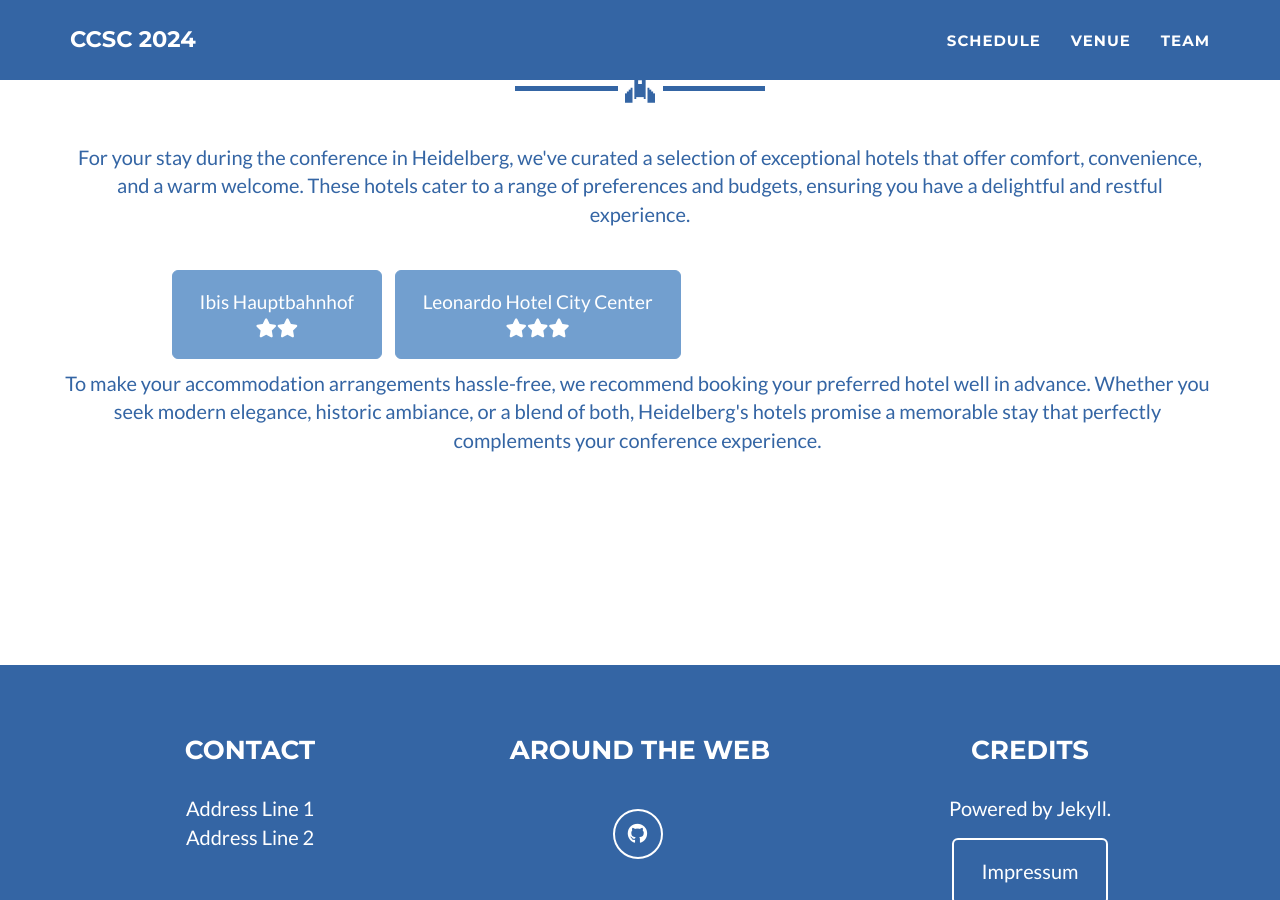
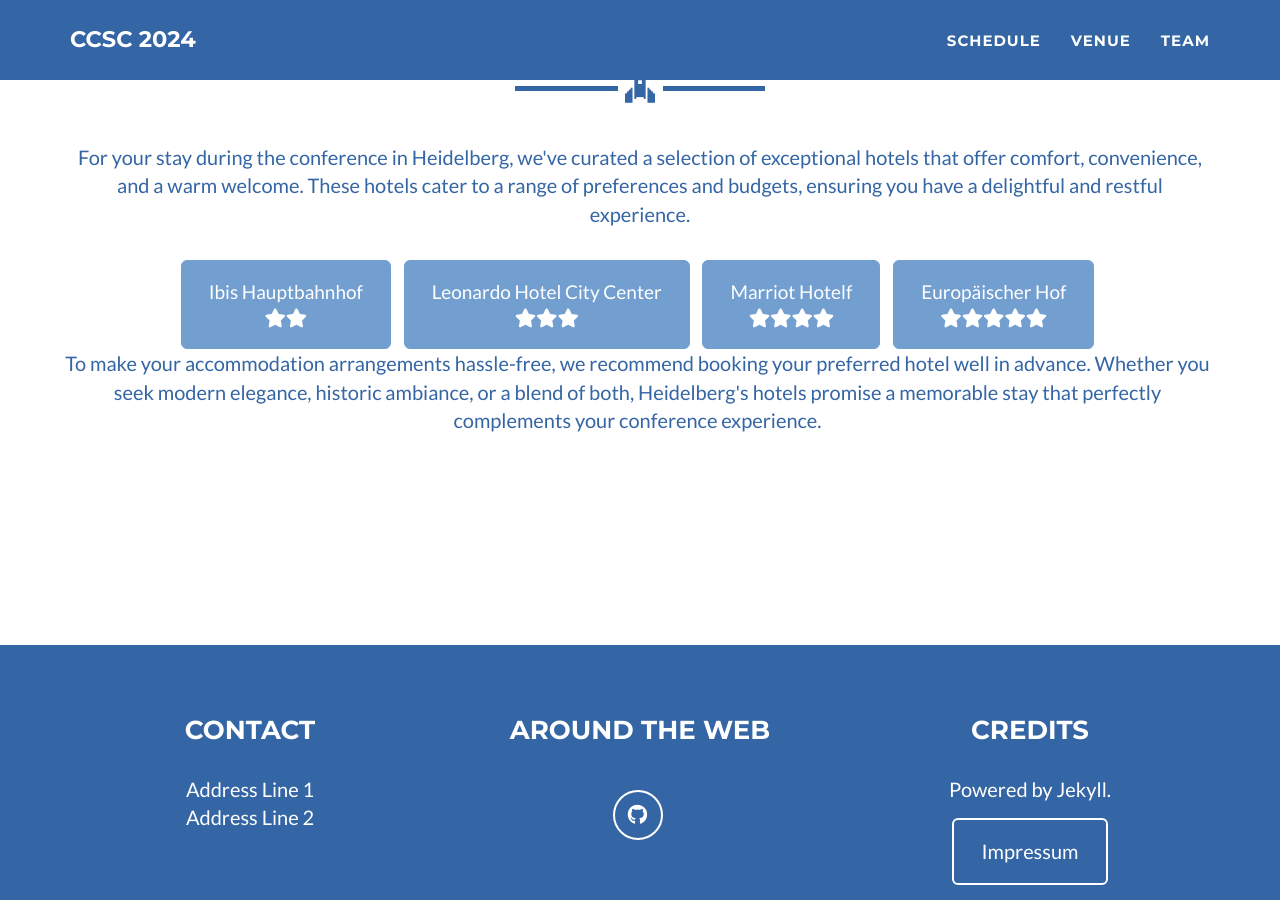
Before and after one commit to ccsc2024/ccsc2024.github.io, a Jekyll site: the page built from venue.html, in a window 1280 px wide and 900 px high, scrolled down 1498 px. Built offline with Jekyll 4.4.1, drawn with Linux system fonts in a browser that asks for light colours.

Commit message:
Update venue.html

```diff
--- a/venue.html
+++ b/venue.html
@@ -54,8 +54,8 @@ layout: page
         <ul class="list-inline">
           <li ><a href="https://www.booking.com/hotel/de/ibis-heidelberg.de.html" class="btn btn-lg btn-success">Ibis Hauptbahnhof <br> <i class="fa-solid fa-star"></i><i class="fa-solid fa-star"></i></a></li>
           <li ><a href="https://www.leonardo-hotels.de/heidelberg/leonardo-hotel-heidelberg?utm_source=GoogleAds&utm_medium=CPC&utm_campaign=5Hotel_GER_LeonardoHeidelberg&gclid=CjwKCAjw_aemBhBLEiwAT98FMjsLziIV7YA6XnzVbcoyGEVizkcFlSNm-QzNpaRDV-Tk8zPGRO4tqhoCzhwQAvD_BwE" class="btn btn-lg btn-success">Leonardo Hotel City Center <br> <i class="fa-solid fa-star"></i><i class="fa-solid fa-star"></i><i class="fa-solid fa-star"></i></a></li>
-          <li ><a href="https://www.marriott.com/de/hotels/hdbmc-heidelberg-marriott-hotel/overview/" class="btn btn-lg btn-outline">Marriot Hotelf <br> <i class="fa-solid fa-star"></i><i class="fa-solid fa-star"></i><i class="fa-solid fa-star"></i><i class="fa-solid fa-star"></i></a></li>
-          <li ><a href="https://www.europaeischerhof.com/" class="btn btn-lg btn-outline">Europäischer Hof <br> <i class="fa-solid fa-star"></i><i class="fa-solid fa-star"></i><i class="fa-solid fa-star"></i><i class="fa-solid fa-star"></i><i class="fa-solid fa-star"></i></a></li>
+          <li ><a href="https://www.marriott.com/de/hotels/hdbmc-heidelberg-marriott-hotel/overview/" class="btn btn-lg btn-success">Marriot Hotelf <br> <i class="fa-solid fa-star"></i><i class="fa-solid fa-star"></i><i class="fa-solid fa-star"></i><i class="fa-solid fa-star"></i></a></li>
+          <li ><a href="https://www.europaeischerhof.com/" class="btn btn-lg btn-success">Europäischer Hof <br> <i class="fa-solid fa-star"></i><i class="fa-solid fa-star"></i><i class="fa-solid fa-star"></i><i class="fa-solid fa-star"></i><i class="fa-solid fa-star"></i></a></li>
       <br>
         <p>
         To make your accommodation arrangements hassle-free, we recommend booking your preferred hotel well in advance.
```
